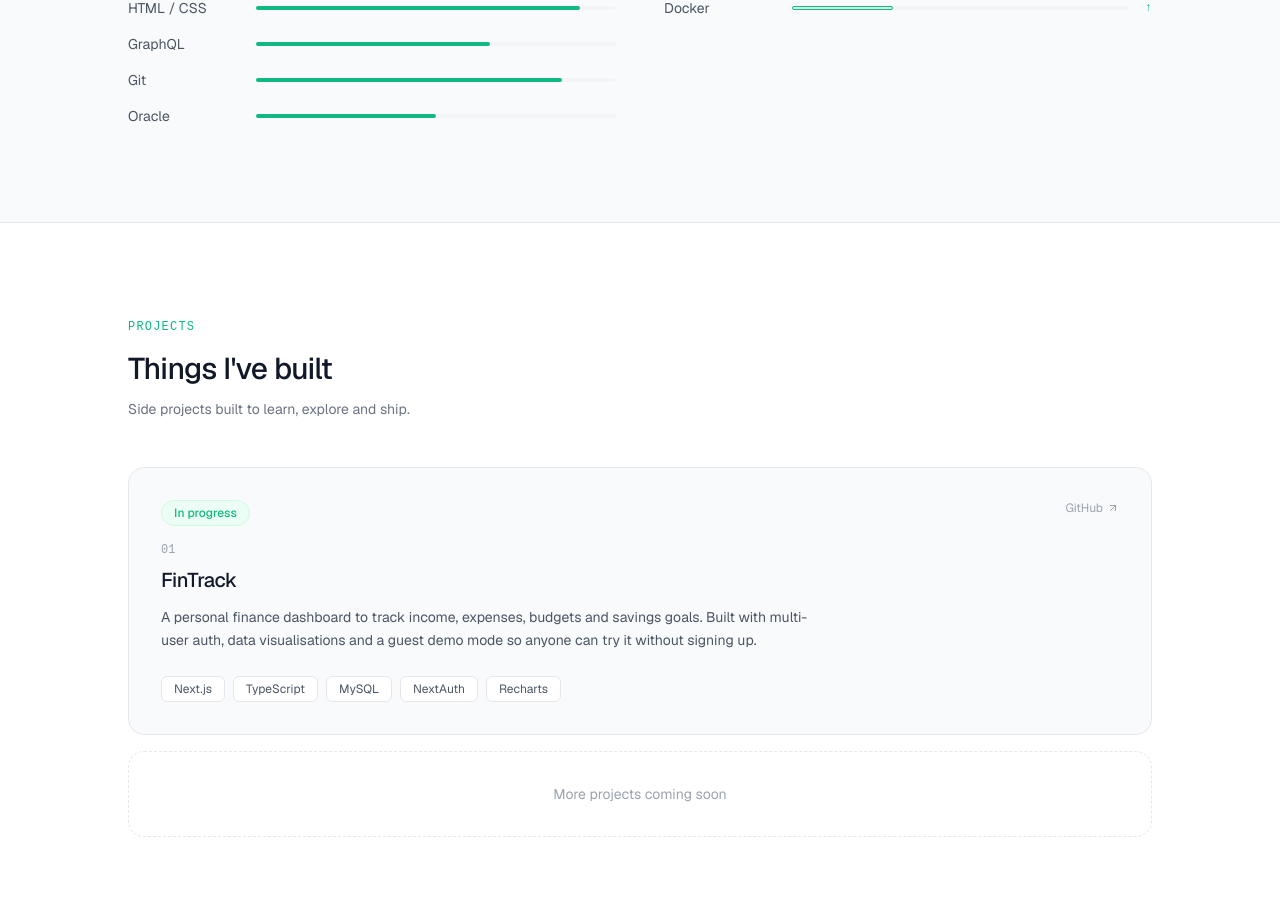
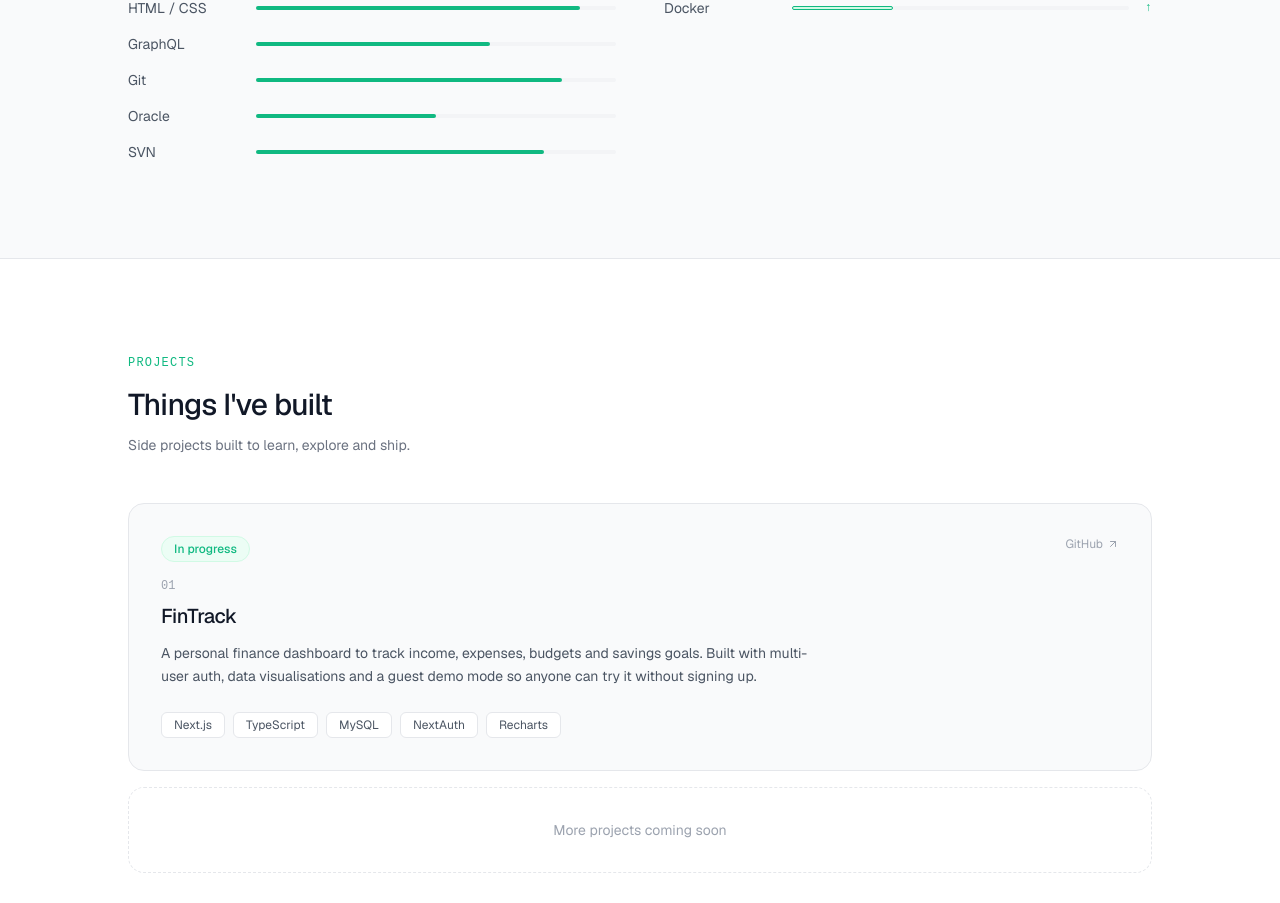
Before and after one commit to WillKirk/my-portfolio, a Next.js app: page / in a window 1280 px wide. Shown: the part 1755-2658 px from the top of the page. Built offline with nearby package versions, Linux system fonts and the light colour scheme.

Commit message:
adding svn to skills section

```diff
--- a/src/components/Skills.tsx
+++ b/src/components/Skills.tsx
@@ -9,6 +9,7 @@ const professionalSkills = [
   { name: 'GraphQL', level: 65 },
   { name: 'Git', level: 85 },
   { name: 'Oracle', level: 50 },
+  { name: 'SVN', level: 80 },
 ]
 
 const learningSkills = [
```
